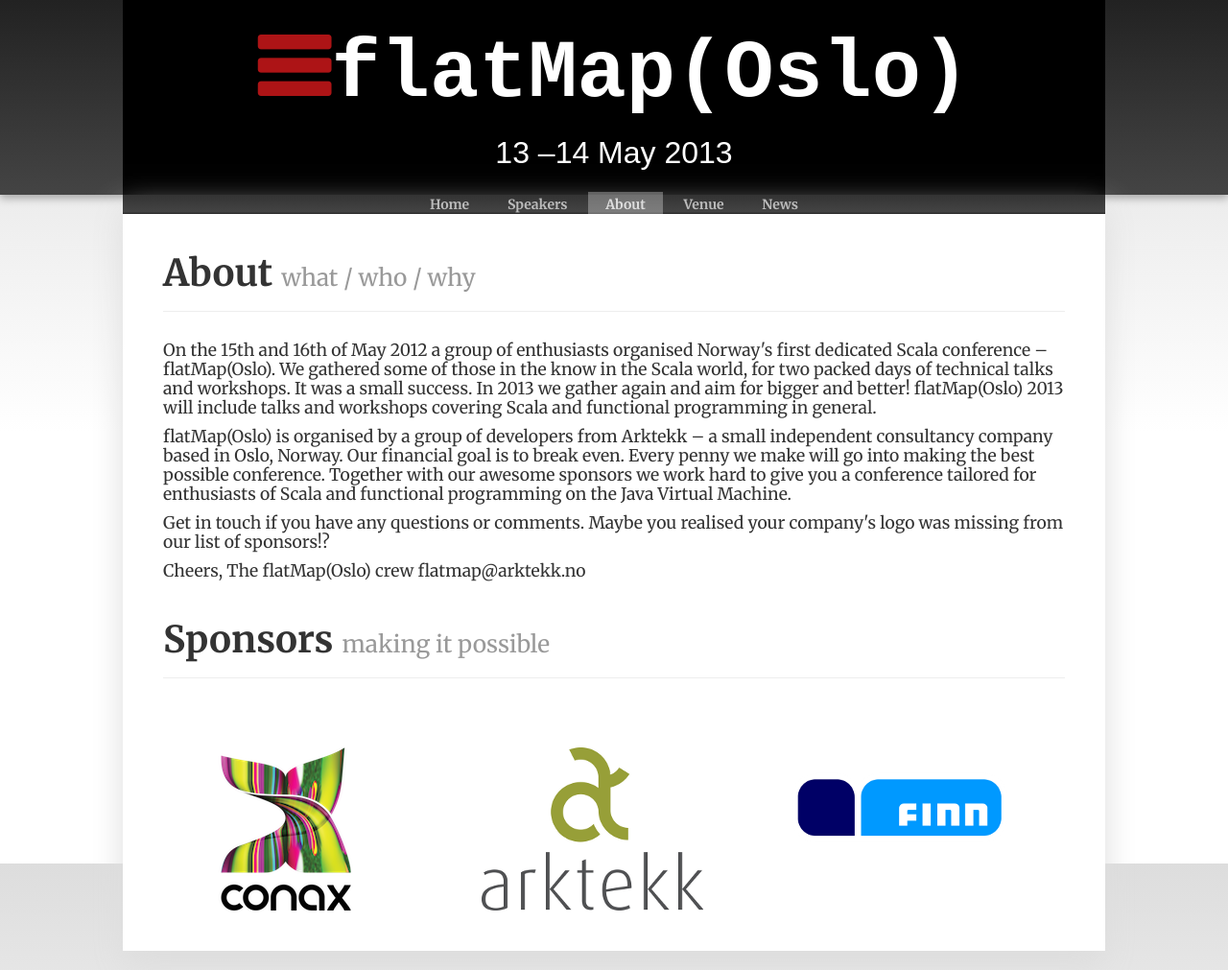
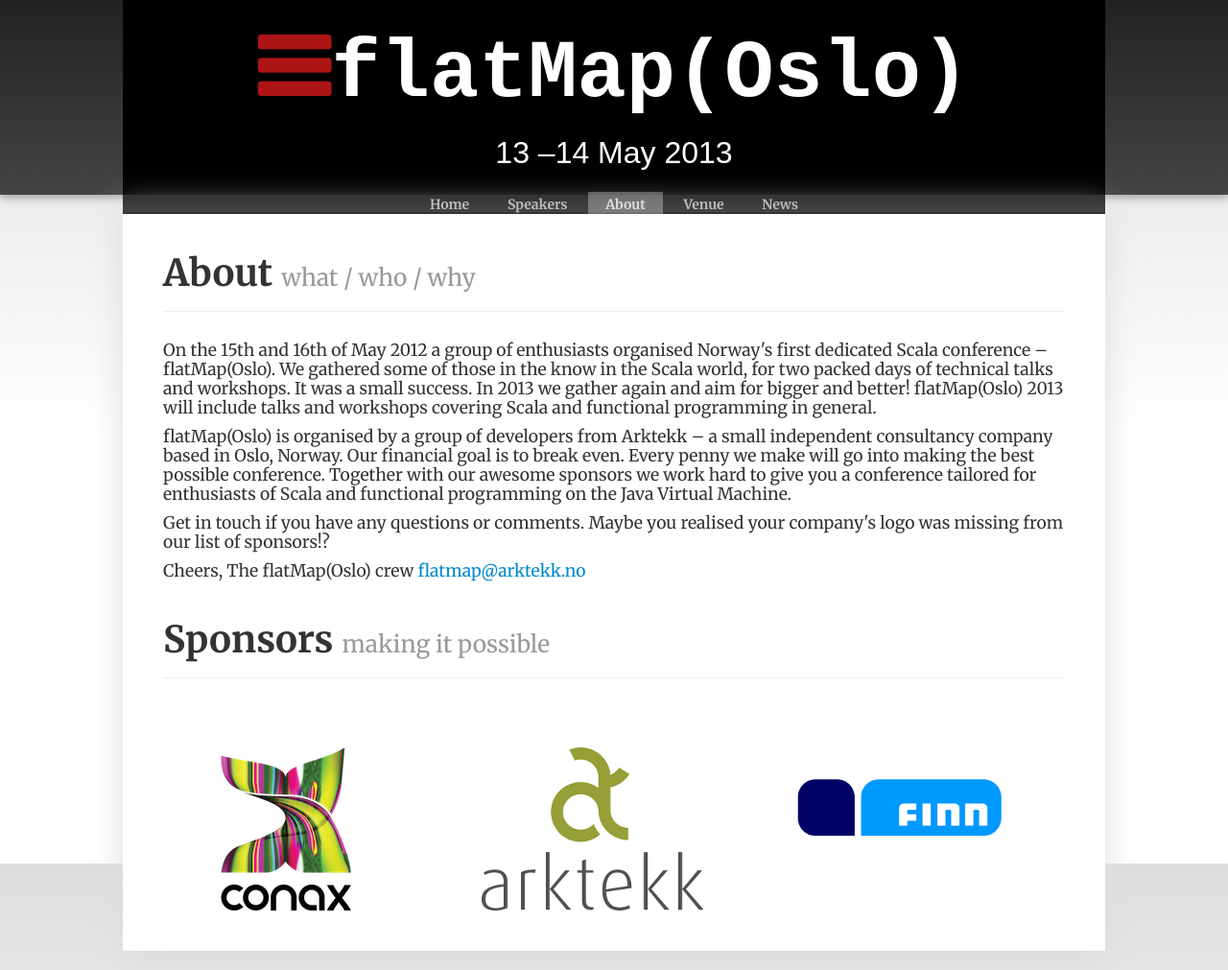
Before and after one commit to flatmaposlo/2013.github.com, a Jekyll site: the page built from about.html, in a window 1280 px wide. Shown: the whole page at 96% size. Built offline with Jekyll 4.4.1, drawn with Linux system fonts in a browser that asks for light colours; some web fonts are replaced; some of the changed lines change nothing that is shown.

Commit message:
o Emailified link

```diff
--- a/about.html
+++ b/about.html
@@ -18,5 +18,5 @@
 <p>
 Cheers,
 The flatMap(Oslo) crew
-flatmap@arktekk.no
+<a href="mailto:flatmap@arktekk.no">flatmap@arktekk.no</a>
 </p>
```
